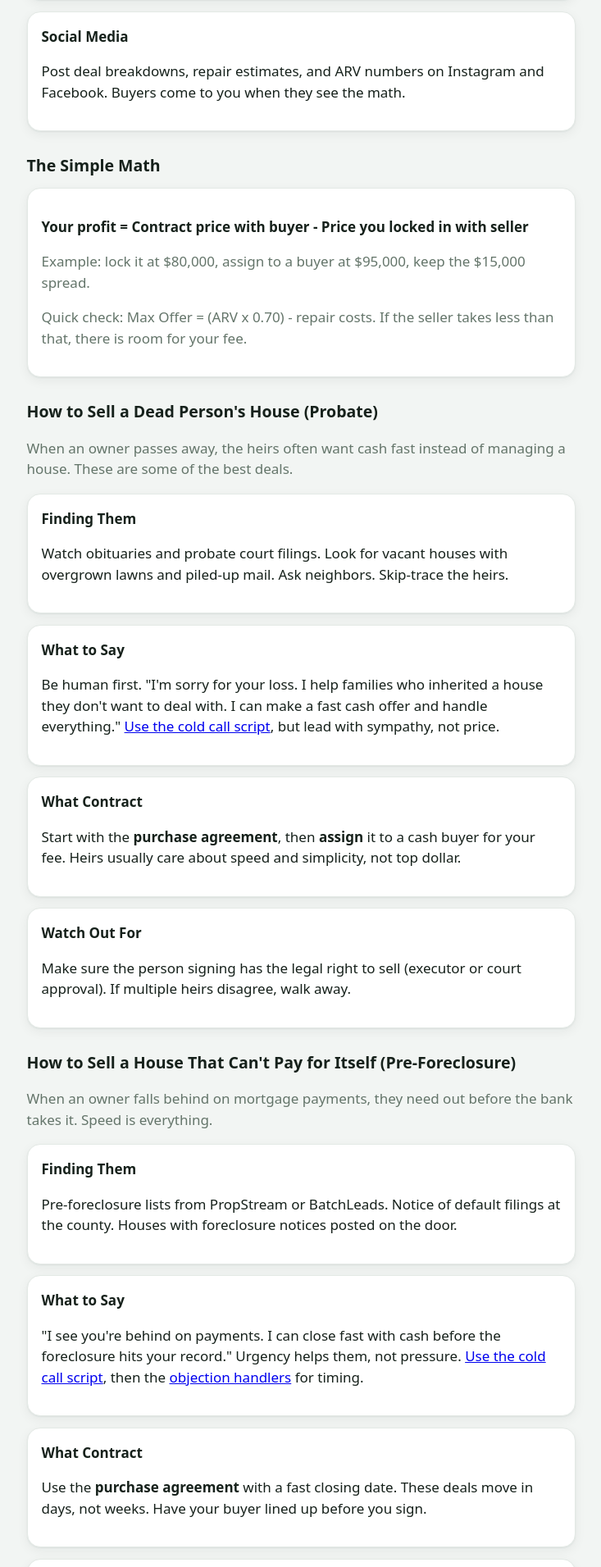
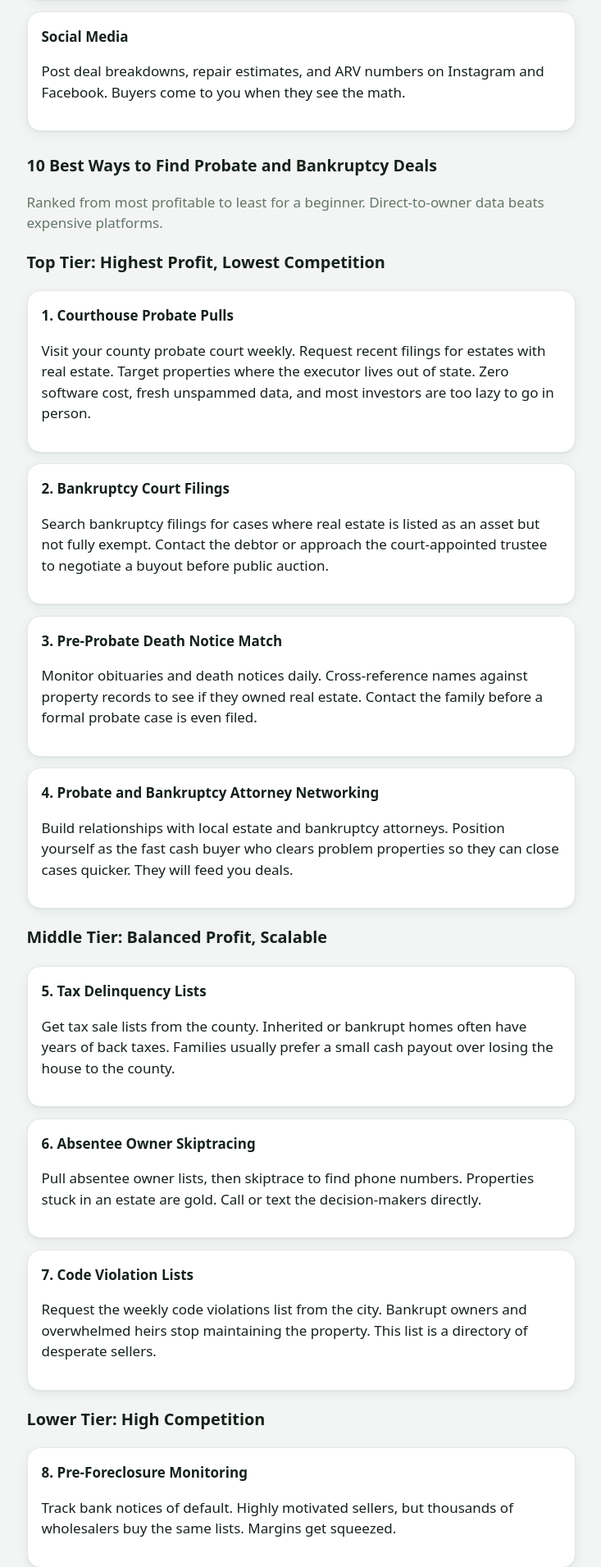
Before and after one commit to jaykk99/wholesale-stack, a FastAPI app: page /playbook in a window 1280 px wide. Shown: the part 1881-3792 px from the top of the page at 82% size, without its empty margins (273-1006 px from the left). Run offline with FastAPI, Linux system fonts and the light colour scheme.

Commit message:
playbook: legal warnings and 10 ranked probate/bankruptcy sourcing methods

```diff
--- a/templates/playbook.html
+++ b/templates/playbook.html
@@ -56,6 +56,61 @@
 </div>
 </div>
 
+<h2>10 Best Ways to Find Probate and Bankruptcy Deals</h2>
+<p class="muted">Ranked from most profitable to least for a beginner. Direct-to-owner data beats expensive platforms.</p>
+
+<h3>Top Tier: Highest Profit, Lowest Competition</h3>
+<div class="cards">
+<div class="card">
+<div class="card-top"><strong>1. Courthouse Probate Pulls</strong></div>
+<p>Visit your county probate court weekly. Request recent filings for estates with real estate. Target properties where the executor lives out of state. Zero software cost, fresh unspammed data, and most investors are too lazy to go in person.</p>
+</div>
+<div class="card">
+<div class="card-top"><strong>2. Bankruptcy Court Filings</strong></div>
+<p>Search bankruptcy filings for cases where real estate is listed as an asset but not fully exempt. Contact the debtor or approach the court-appointed trustee to negotiate a buyout before public auction.</p>
+</div>
+<div class="card">
+<div class="card-top"><strong>3. Pre-Probate Death Notice Match</strong></div>
+<p>Monitor obituaries and death notices daily. Cross-reference names against property records to see if they owned real estate. Contact the family before a formal probate case is even filed.</p>
+</div>
+<div class="card">
+<div class="card-top"><strong>4. Probate and Bankruptcy Attorney Networking</strong></div>
+<p>Build relationships with local estate and bankruptcy attorneys. Position yourself as the fast cash buyer who clears problem properties so they can close cases quicker. They will feed you deals.</p>
+</div>
+</div>
+
+<h3>Middle Tier: Balanced Profit, Scalable</h3>
+<div class="cards">
+<div class="card">
+<div class="card-top"><strong>5. Tax Delinquency Lists</strong></div>
+<p>Get tax sale lists from the county. Inherited or bankrupt homes often have years of back taxes. Families usually prefer a small cash payout over losing the house to the county.</p>
+</div>
+<div class="card">
+<div class="card-top"><strong>6. Absentee Owner Skiptracing</strong></div>
+<p>Pull absentee owner lists, then skiptrace to find phone numbers. Properties stuck in an estate are gold. Call or text the decision-makers directly.</p>
+</div>
+<div class="card">
+<div class="card-top"><strong>7. Code Violation Lists</strong></div>
+<p>Request the weekly code violations list from the city. Bankrupt owners and overwhelmed heirs stop maintaining the property. This list is a directory of desperate sellers.</p>
+</div>
+</div>
+
+<h3>Lower Tier: High Competition</h3>
+<div class="cards">
+<div class="card">
+<div class="card-top"><strong>8. Pre-Foreclosure Monitoring</strong></div>
+<p>Track bank notices of default. Highly motivated sellers, but thousands of wholesalers buy the same lists. Margins get squeezed.</p>
+</div>
+<div class="card">
+<div class="card-top"><strong>9. Court Auction Overbids</strong></div>
+<p>Buy right before a trustee auction. Strict court approval windows and competing cash buyers keep margins thin.</p>
+</div>
+<div class="card">
+<div class="card-top"><strong>10. MLS Estate Listings</strong></div>
+<p>Search the MLS for "estate sale" or "subject to probate." Already exposed to the whole market, agent commissions eat your fee, and court approval drags for months.</p>
+</div>
+</div>
+
 <h2>The Simple Math</h2>
 <div class="card">
 <p><strong>Your profit = Contract price with buyer - Price you locked in with seller</strong></p>
@@ -65,6 +120,16 @@
 
 <h2 id="probate">How to Sell a Dead Person's House (Probate)</h2>
 <p class="muted">When an owner passes away, the heirs often want cash fast instead of managing a house. These are some of the best deals.</p>
+
+<div class="card" style="border-left:4px solid #c00">
+<div class="card-top"><strong>Legal warning: who can sign</strong></div>
+<p>The person signing your contract must be the legally appointed Executor or Administrator of the estate, holding Letters Testamentary. Never sign with a relative who has not been officially appointed by the court yet. That contract is completely invalid.</p>
+</div>
+
+<div class="card" style="border-left:4px solid #c00">
+<div class="card-top"><strong>Legal warning: bankruptcy</strong></div>
+<p>If an owner is actively in bankruptcy, they do not legally own the house anymore. The court trustee does. You must negotiate the purchase price directly with the bankruptcy trustee, and the sale must be approved by a judge.</p>
+</div>
 <div class="cards">
 <div class="card">
 <div class="card-top"><strong>Finding Them</strong></div>
```
